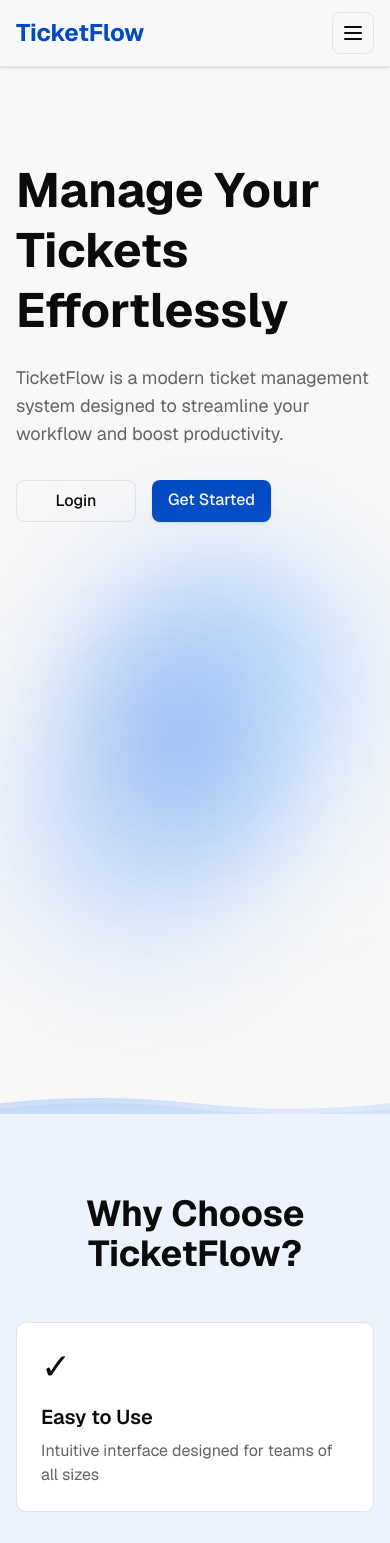
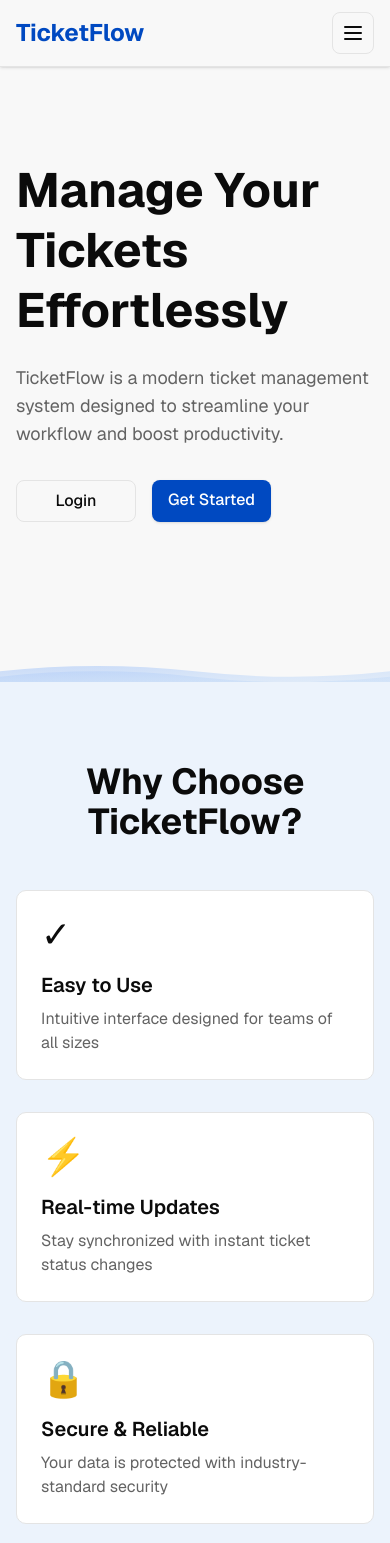
Before and after one commit to khareemah/hng-ticket-management-app-vuejs, a Vue app: page / in a window 390 px wide. Shown: the top 1543 px of the page. Built offline with nearby package versions, Linux system fonts and the light colour scheme.

Commit message:
update styles

```diff
--- a/src/pages/Home.vue
+++ b/src/pages/Home.vue
@@ -121,8 +121,8 @@
             </div>
           </div>
 
-          <!-- Decorative blur elements -->
-          <div class="relative h-96 block">
+          <!-- Decorative blur + small circles -->
+          <div class="relative h-96 hidden md:block">
             <!-- Top right gradient blob -->
             <div
               class="absolute top-0 right-0 w-72 h-72 rounded-full blur-3xl"
@@ -154,6 +154,14 @@
               class="absolute inset-0 m-auto w-40 h-40 rounded-full blur-2xl"
               style="background-color: #3b82f622"
             ></div>
+
+            <!-- Small animated unblurred circles -->
+            <div
+              class="absolute top-12 left-32 w-6 h-6 bg-[#3B82F6] rounded-full animate-spin-slow shadow-lg"
+            ></div>
+            <div
+              class="absolute bottom-20 right-24 w-8 h-8 bg-[#60A5FA] rounded-full animate-spin-reverse shadow-md"
+            ></div>
           </div>
         </div>
       </div>
@@ -166,17 +174,14 @@
           preserveAspectRatio="none"
           xmlns="http://www.w3.org/2000/svg"
         >
-          <!-- First wave -->
           <path
             d="M0,160 Q360,120 720,160 T1440,160 L1440,200 L0,200 Z"
             fill="url(#blueWave1)"
           />
-          <!-- Second wave -->
           <path
             d="M0,180 Q360,140 720,180 T1440,180 L1440,200 L0,200 Z"
             fill="url(#blueWave2)"
           />
-
           <defs>
             <linearGradient id="blueWave1" x1="0" y1="0" x2="1" y2="1">
               <stop offset="0%" stop-color="#3B82F6" stop-opacity="0.25" />
@@ -188,6 +193,29 @@
             </linearGradient>
           </defs>
         </svg>
+      </div>
+    </section>
+
+    <!-- Features Section -->
+    <section class="py-20 bg-secondary/30">
+      <div class="max-w-[1400px] mx-auto px-4 sm:px-6 lg:px-8">
+        <h2 class="text-4xl font-bold text-center mb-12 text-foreground">
+          Why Choose TicketFlow?
+        </h2>
+
+        <div class="grid md:grid-cols-3 gap-8">
+          <div
+            v-for="feature in features"
+            :key="feature.title"
+            class="p-6 bg-card rounded-lg border border-border"
+          >
+            <div class="text-4xl mb-4">{{ feature.icon }}</div>
+            <h3 class="text-xl font-semibold mb-2 text-card-foreground">
+              {{ feature.title }}
+            </h3>
+            <p class="text-muted-foreground">{{ feature.description }}</p>
+          </div>
+        </div>
       </div>
     </section>
 
```
